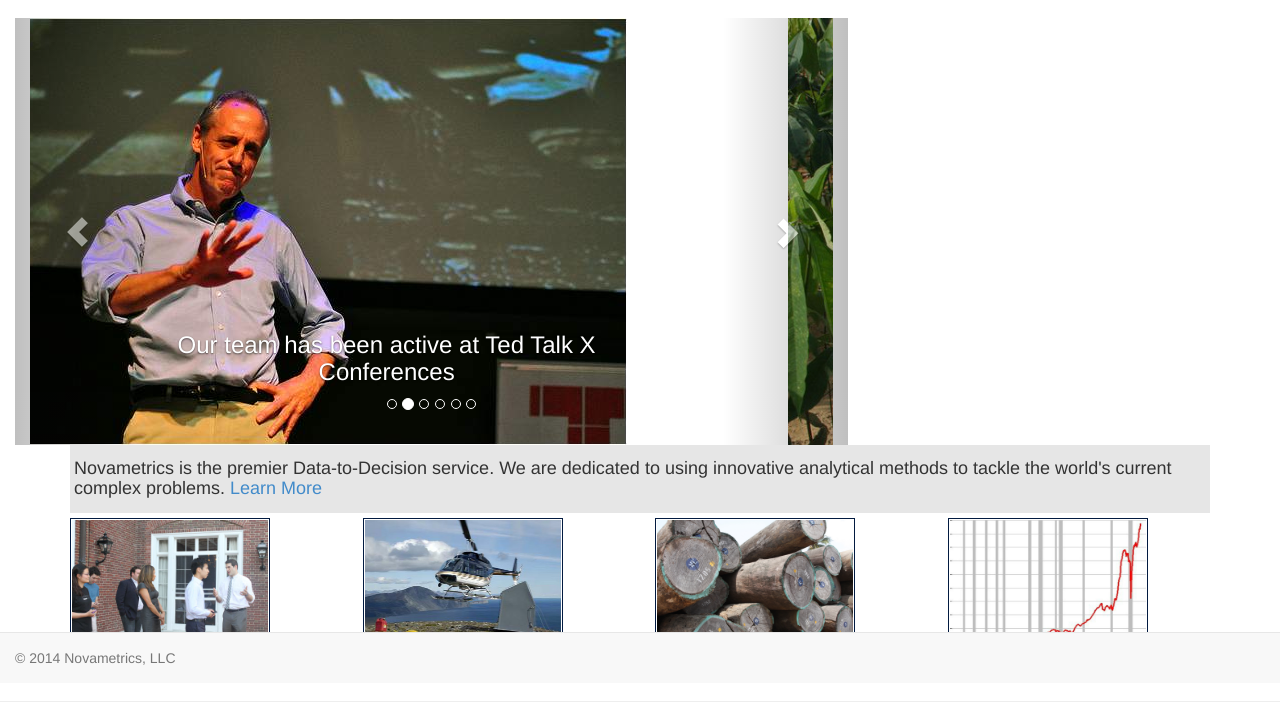
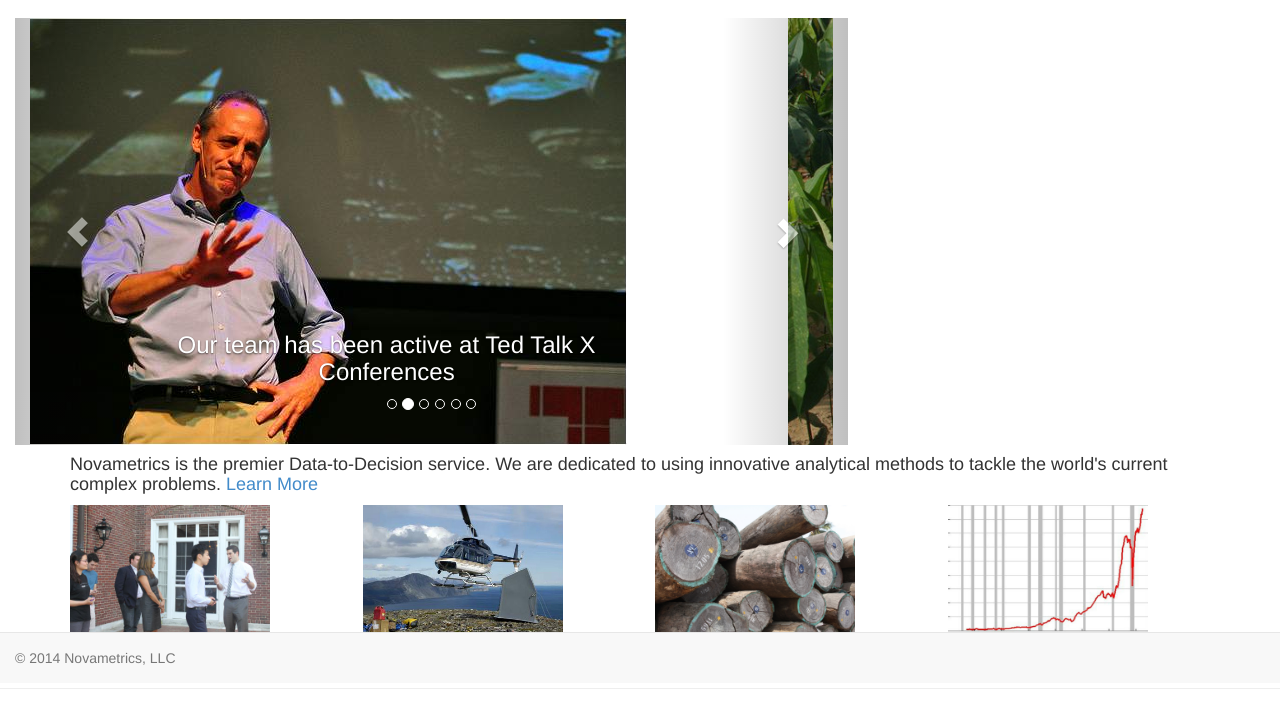
Before and after one commit to Eliza-908/bootstrap, a plain HTML site: page index.html in a window 1280 px wide. Shown: the part 117-843 px from the top of the page. Drawn offline with Linux system fonts and the light colour scheme.

Commit message:
turned off custom css

```diff
--- a/index.html
+++ b/index.html
@@ -11,7 +11,7 @@
     <link rel="stylesheet" href="dist/css/bootstrap.min.css">
 
     <!-- Custom CSS -->
-    <link rel="stylesheet" href="stylesheets/nova.css">
+<!--    <link rel="stylesheet" href="stylesheets/nova.css">  -->
 
     <!-- HTML5 shim and Respond.js IE8 support of HTML5 elements and media queries -->
     <!--[if lt IE 9]>
```
